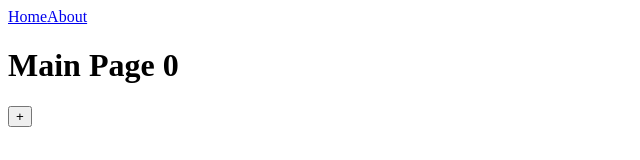
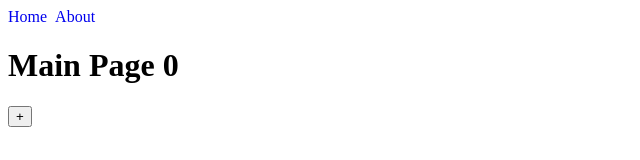
Before and after one commit to HyungJinHan/nextjs_study, a Next.js app: page / in a window 1280 px wide. Shown: the top 160 px of the page, without its empty margins (0-640 px from the left). Built offline with nearby package versions, Linux system fonts and the light colour scheme.

Commit message:
버전 차이로 인해 a 태그 삭제 및 Link에 직접적인 클래스, 스타일 적용 가능 엄격모드 false로 수정

```diff
--- a/components/NavBar.jsx
+++ b/components/NavBar.jsx
@@ -1,12 +1,30 @@
 import Link from 'next/link';
+import { useRouter } from 'next/router';
 import React from 'react';
 
 function NavBar(props) {
+  const router = useRouter();
+  console.log(router)
+
   return (
     <nav>
-      <Link href='/'>Home</Link>
-      <Link href='/about'>About</Link>
-    </nav>
+      <Link
+        style={{ textDecoration: `none` }}
+        className='home'
+        href='/'
+      >
+        Home
+      </Link>
+
+      &nbsp;&nbsp;
+
+      <Link
+        style={{ textDecoration: `none` }}
+        className='about'
+        href='/about'>
+        About
+      </Link>
+    </nav >
   );
 }
 
--- a/next.config.js
+++ b/next.config.js
@@ -1,6 +1,6 @@
 /** @type {import('next').NextConfig} */
 const nextConfig = {
-  reactStrictMode: true,
+  reactStrictMode: false,
 }
 
 module.exports = nextConfig
```
